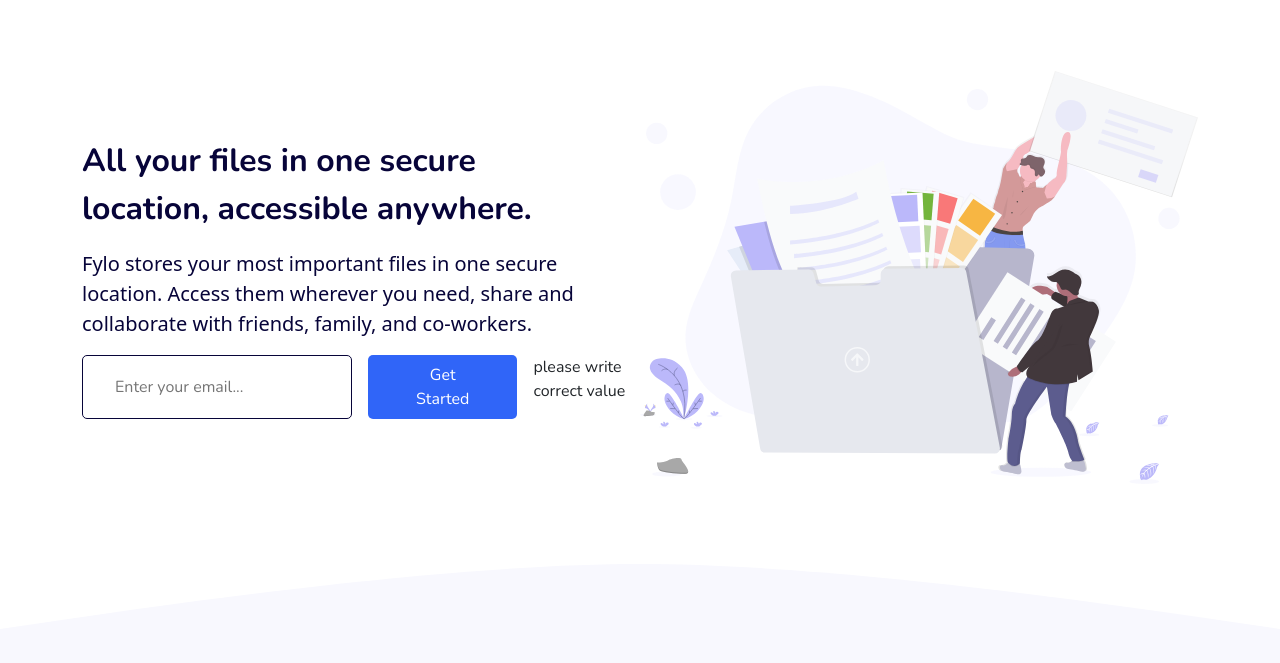
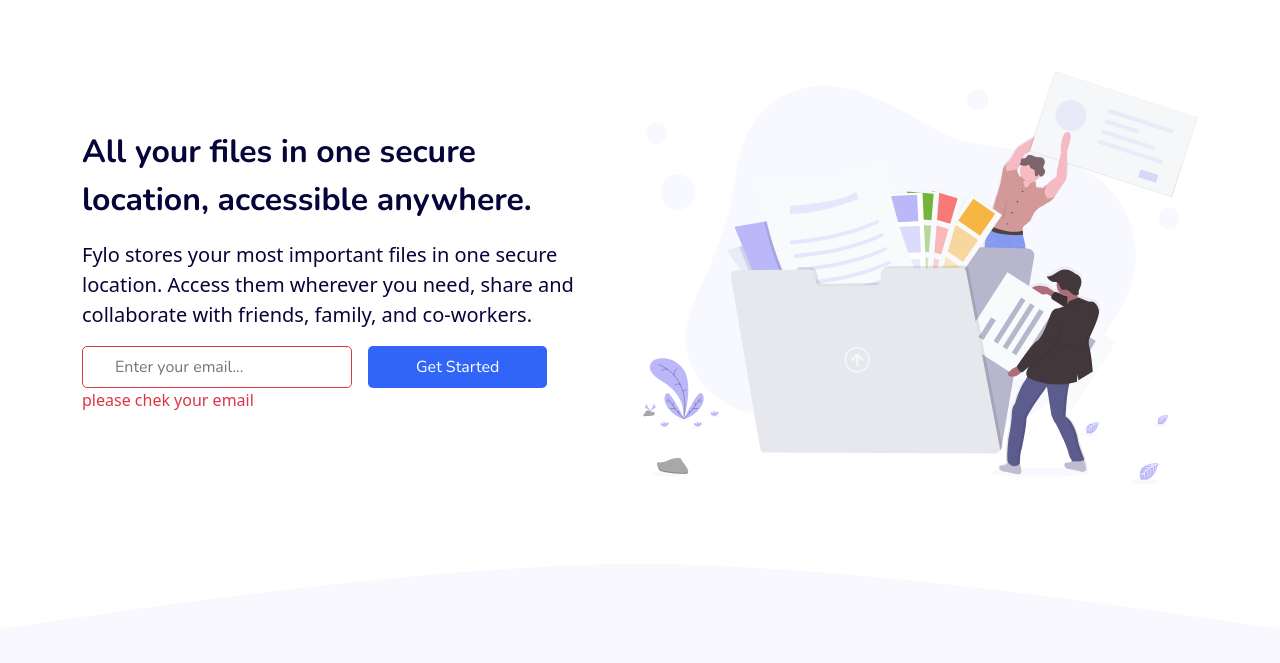
Before and after one commit to FatemeOodar1996/fylo-landing-page-with-two-column-layout-master, a plain HTML site: page index.html in a window 1280 px wide. Both pictures are taken after a click on the button "Get Started". Shown: the part 108-771 px from the top of the page. Drawn offline with nearby package versions, Linux system fonts and the light colour scheme.

Commit message:
edit_input_box

```diff
--- a/app.js
+++ b/app.js
@@ -1,4 +1,5 @@
 var demo = document.getElementById("demo");
+var email = document.getElementById("email");
 function myFunction() {
   var at = document
     .getElementById("email")
@@ -6,6 +7,12 @@ function myFunction() {
   var fname = document.getElementById("email").value;
   submitOK = "true";
   if (at == -1) {
-    demo.innerHTML = "please write correct value";
+    demo.innerHTML = "please chek your email";
+    demo.style.color = "#dc3545";
+    email.style.borderColor = "#dc3545";
+  } else {
+    demo.innerHTML = "Your email has been registered";
+    email.style.borderColor = "#198754";
+    demo.style.color = "#198754";
   }
 }
--- a/index.html
+++ b/index.html
@@ -88,8 +88,8 @@
                 placeholder="Enter your email..."
               />
               <button type="submit" onclick="myFunction()">Get Started</button>
-              <p id="demo"></p>
             </div>
+            <p id="demo"></p>
           </div>
           <div class="image col-md-6">
             <img src="./images/illustration-1.svg" alt="" srcset="" />
```
Also changed, not shown: style.scss (+0 -16 lines), 1 other file.
